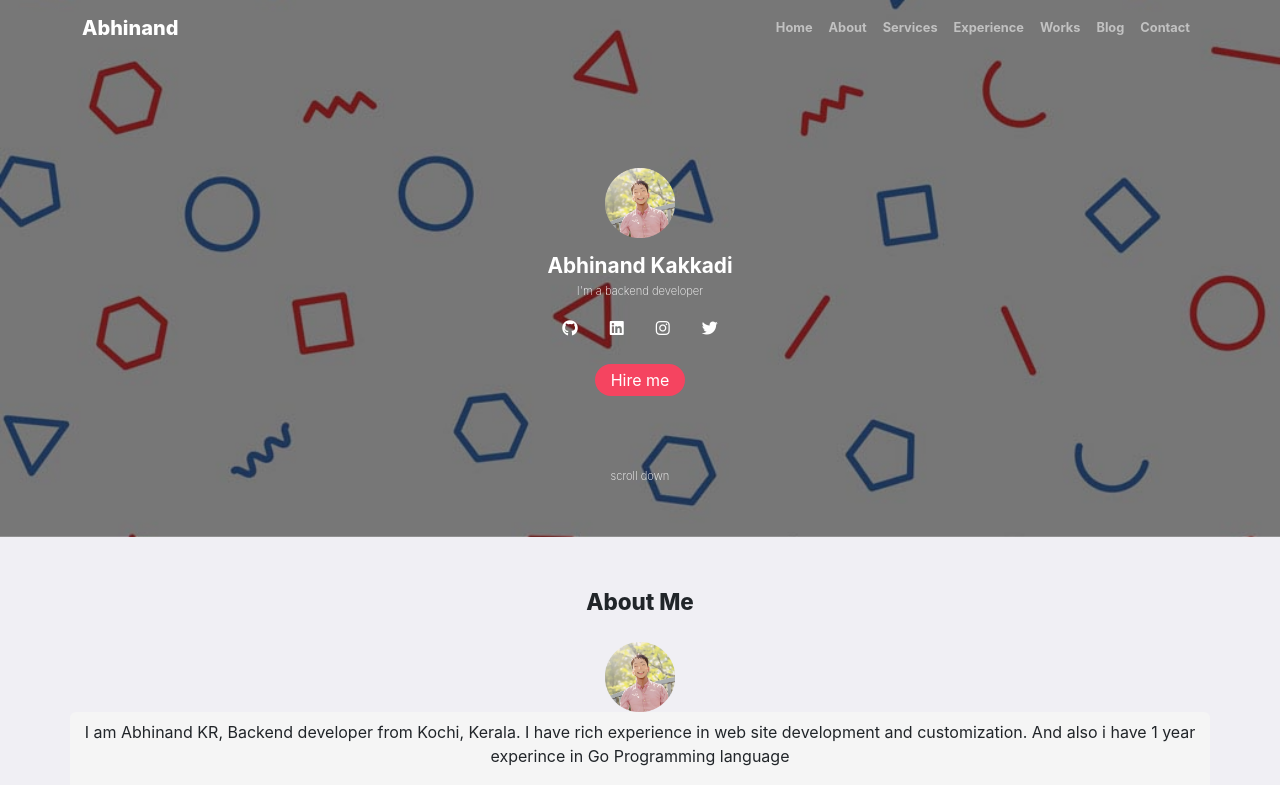
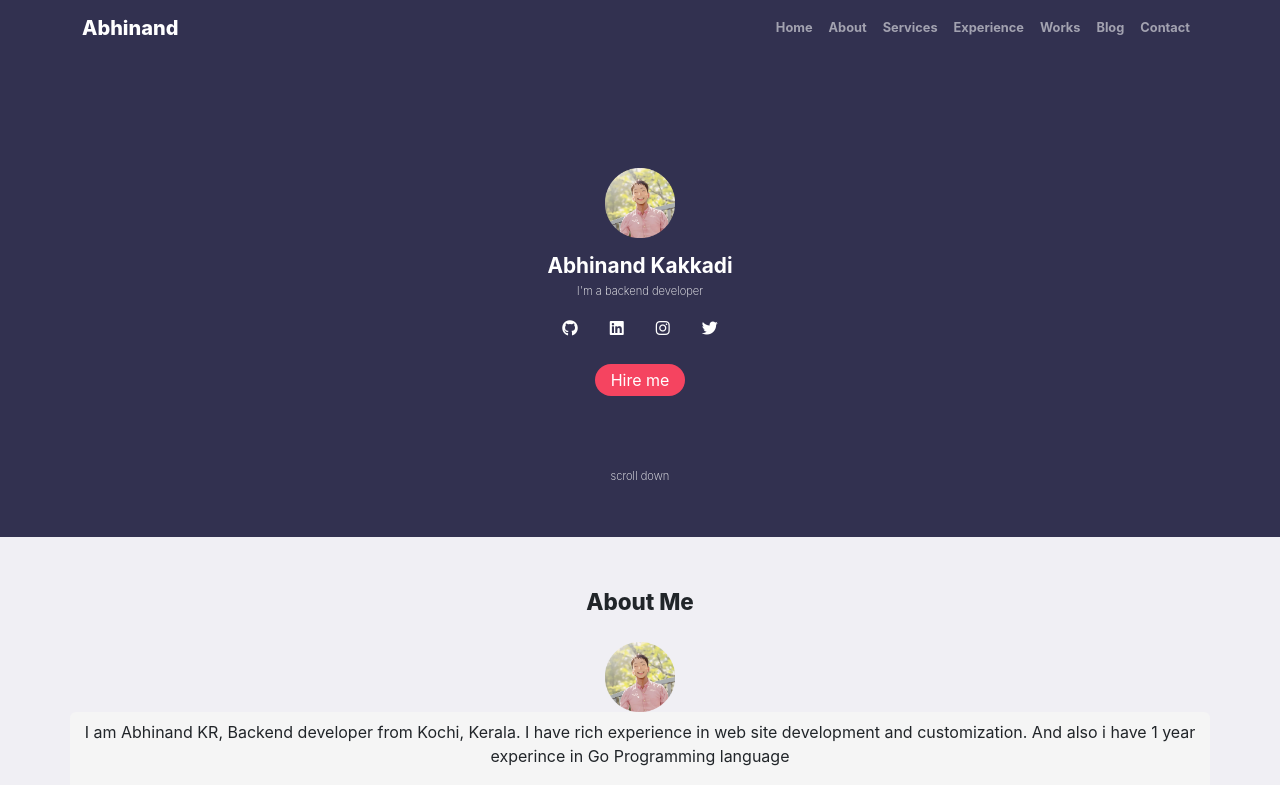
Before and after one commit to abhinandkakkadi/PORTFOLIO-WEBSITE, a plain HTML site: page index.html in a window 1280 px wide. Shown: the top 785 px of the page. Drawn offline with nearby package versions, Linux system fonts and the light colour scheme.

Commit message:
add all the neccessary component

```diff
--- a/style.css
+++ b/style.css
@@ -12,8 +12,8 @@ body {
 }
 .header {
   background-color: #323150;
-  background: linear-gradient(rgba(0, 0, 0, 0.5), rgba(0, 0, 0, 0.5)),
-    url("./images/background\ image.jpeg");
+  /* background: linear-gradient(rgba(0, 0, 0, 0.5), rgba(0, 0, 0, 0.5)),
+    url("./images/background\ image.jpeg"); */
   background-position: center;
   background-repeat: no-repeat;
   background-size: cover;
```
Also changed, not shown: images/background image.jpeg (deleted), images/go.png (deleted), images/html.png (deleted), images/pngegg (1).png (deleted), images/premiere-pro.png (deleted), images/work-3.png (deleted), images/work1.png (deleted), images/work3.png (deleted), images/—Pngtree—business technology sense point line_4056429.png (deleted), my_image.jpg (added), script.js (deleted), 1 other file.
